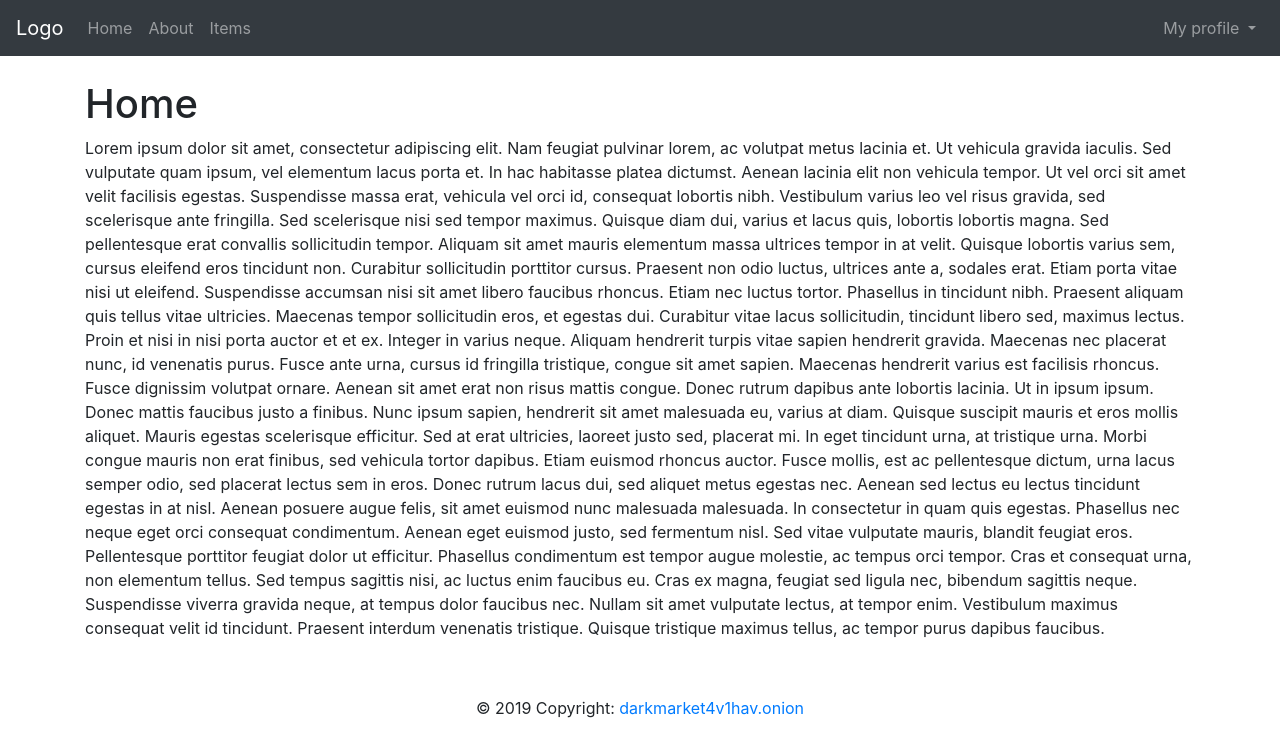
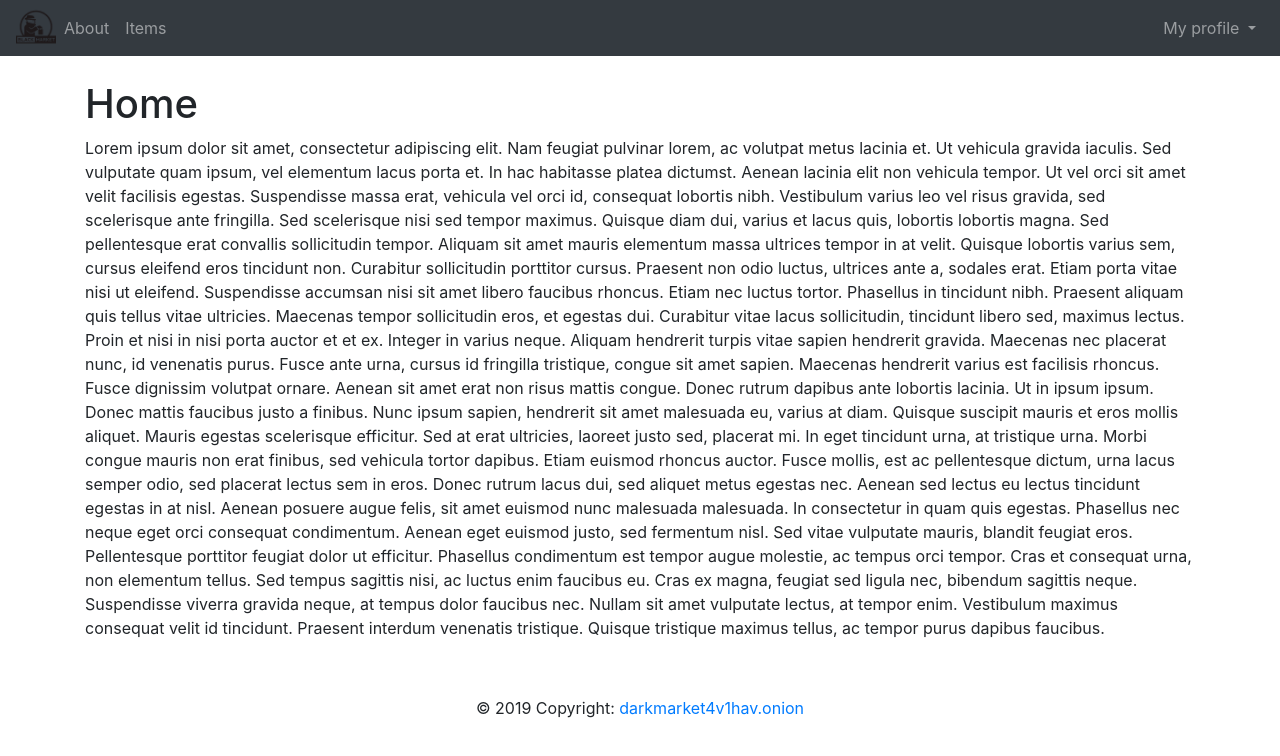
Before and after one commit to GenchoBG/WebDesignCourseWork, a plain HTML site: page Index.html in a window 1280 px wide. Drawn offline with nearby package versions, Linux system fonts and the light colour scheme.

Commit message:
Added a logo which functions as the home button

```diff
--- a/Index.html
+++ b/Index.html
@@ -5,6 +5,7 @@
   <meta charset="utf-8">
   <meta name="viewport" content="width=device-width, initial-scale=1">
   <link rel="stylesheet" href="https://maxcdn.bootstrapcdn.com/bootstrap/4.3.1/css/bootstrap.min.css">
+  <link rel="stylesheet" href="./style/site.css">
   <script src="https://ajax.googleapis.com/ajax/libs/jquery/3.3.1/jquery.min.js"></script>
   <script src="https://cdnjs.cloudflare.com/ajax/libs/popper.js/1.14.7/umd/popper.min.js"></script>
   <script src="https://maxcdn.bootstrapcdn.com/bootstrap/4.3.1/js/bootstrap.min.js"></script>
@@ -12,11 +13,11 @@
 <body>
 
 <nav class="navbar navbar-expand-sm bg-dark navbar-dark">
-  <a class="navbar-brand" href="#">Logo</a>
+
 
   <ul class="navbar-nav mr-auto">
     <li class="nav-item">
-      <a class="nav-link" href="#">Home</a>
+        <a href="Index.html"><img class="navbar-image" src="./resources/BlackMarket.png" alt="Logo"></a>
     </li>
     <li class="nav-item">
       <a class="nav-link" href="#">About</a>
--- /dev/null
+++ b/style/site.css
@@ -0,0 +1,4 @@
+.navbar-image{
+    width: 40px;
+    height: 40px;
+}
```
Also changed, not shown: GuestPage.html (+4 -2 lines), Register.html (+4 -3 lines), resources/BlackMarket.png (added).
